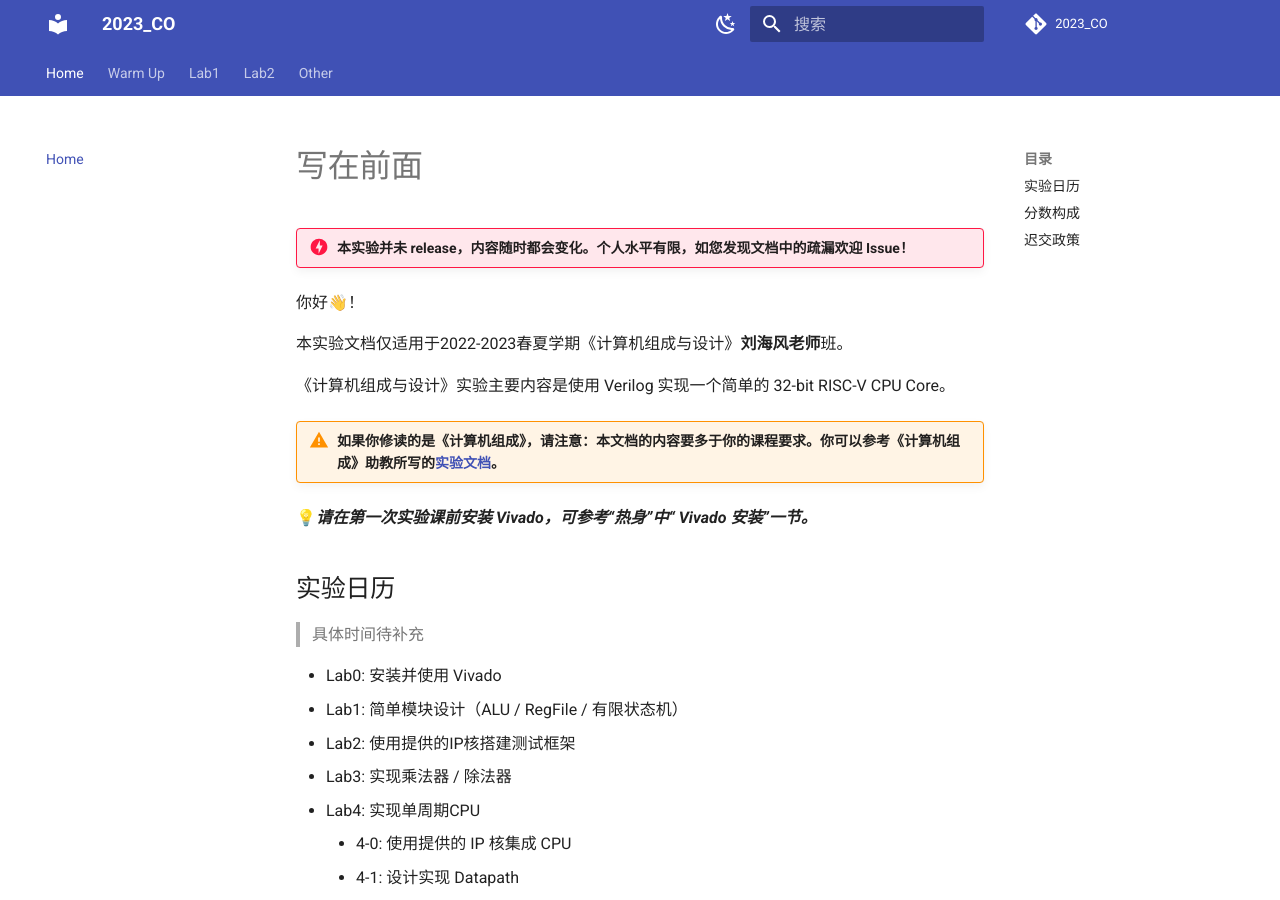
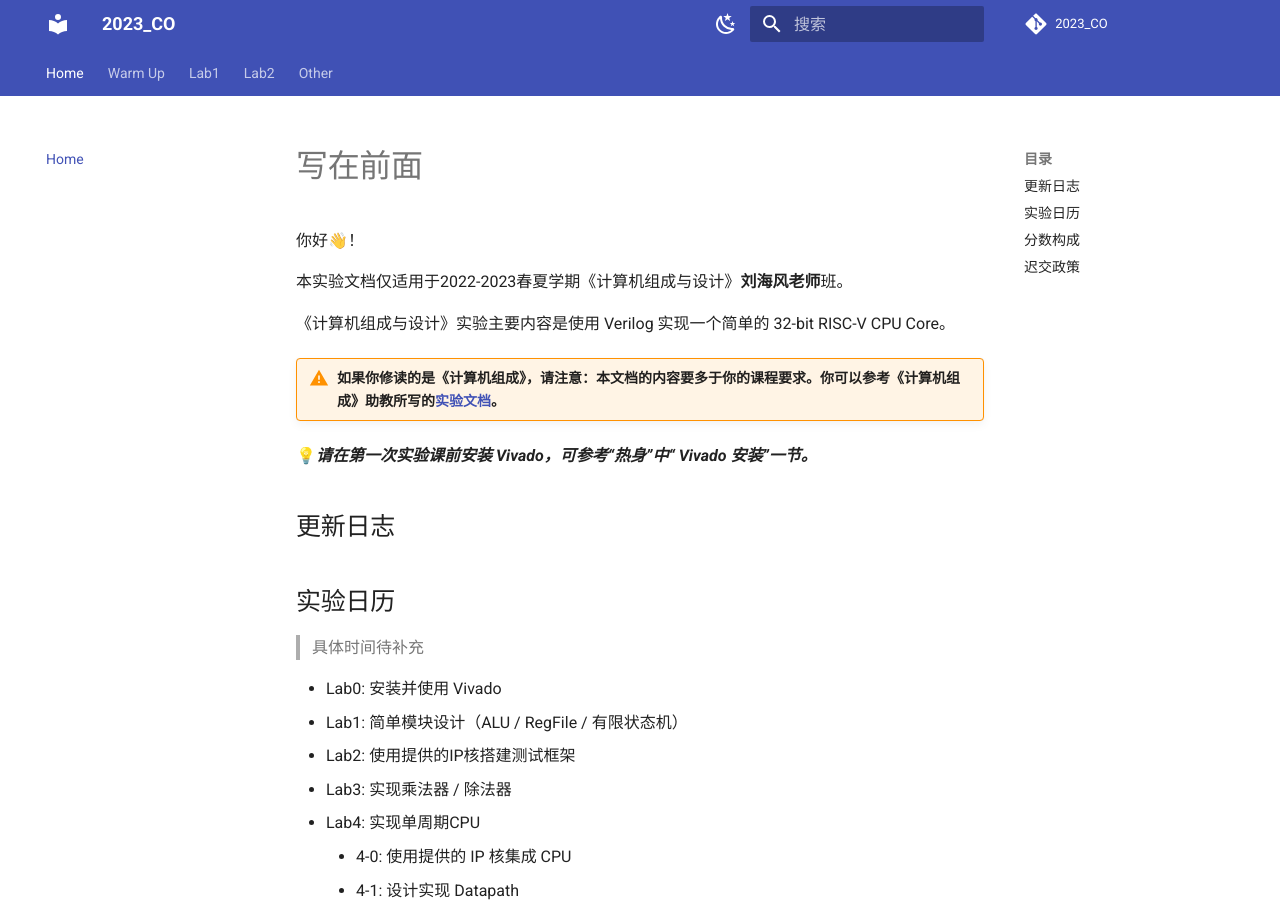
Before and after one commit to Guahao31/2023_CO, an MkDocs documentation site: the page built from docs/index.md, in a window 1280 px wide and 900 px high. Built offline with MkDocs 1.6.1 and Material for MkDocs 9.7.7, drawn with Linux system fonts in a browser that asks for light colours; comment, search, counter and statistics services are not loaded.

Commit message:
update: Lab1&Lab2 warning for not released

```diff
--- a/docs/index.md
+++ b/docs/index.md
@@ -1,6 +1,4 @@
 # 写在前面
-
-!!! danger "本实验并未 release，内容随时都会变化。个人水平有限，如您发现文档中的疏漏欢迎 Issue！"
 
 你好👋！
 
@@ -11,6 +9,10 @@
 !!! warning "如果你修读的是《计算机组成》，请注意：本文档的内容要多于你的课程要求。你可以参考《计算机组成》助教所写的[实验文档](https://artessay.github.io/ZJU-Computer-Organization-Lab-2023/)。"
 
 💡***请在第一次实验课前安装 Vivado，可参考“热身”中“ Vivado 安装”一节。***
+
+## 更新日志
+
+
 
 ## 实验日历
 
```
Also changed, not shown: docs/Lab1/Lab1.md (+2 -0 lines), docs/Lab2/Lab2.md (+2 -0 lines).
